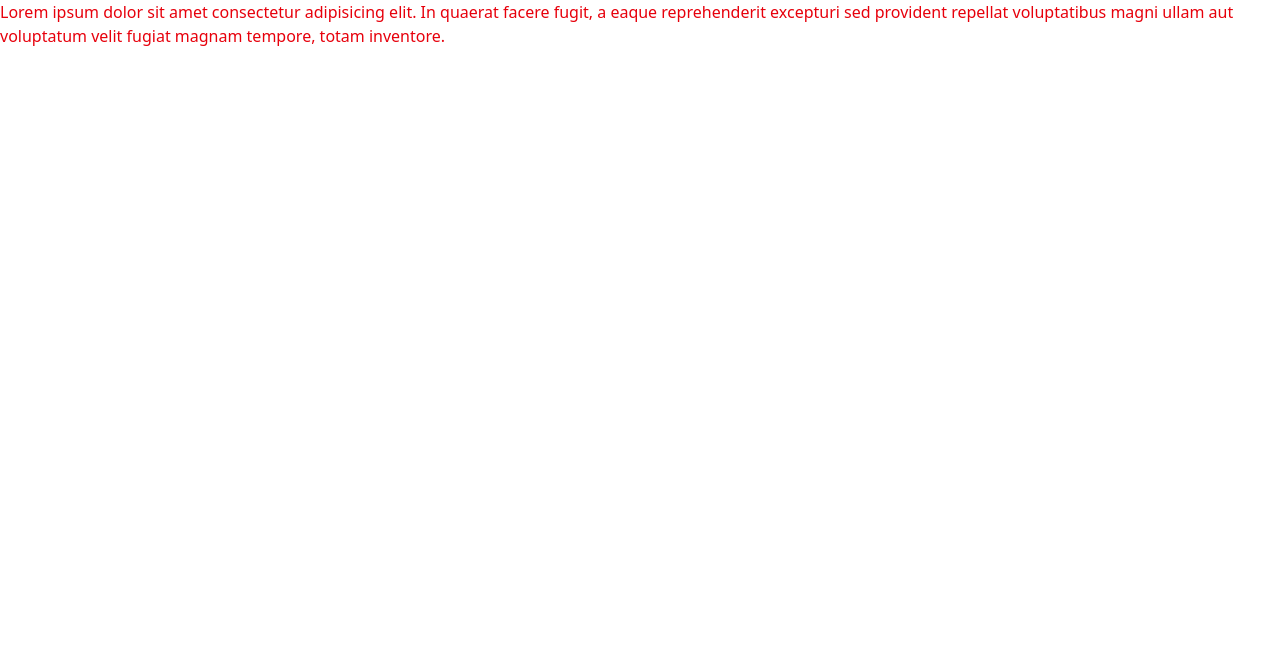
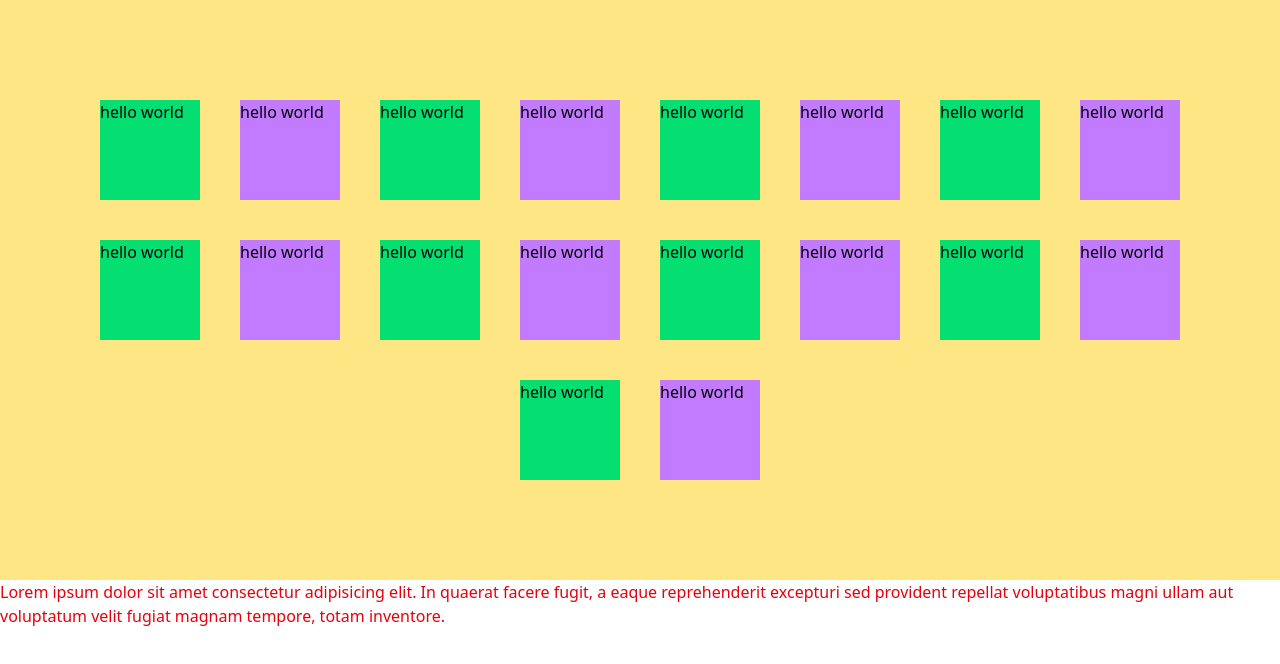
Before and after one commit to shalini210/prince-tailwindcss, a website: page index.html in a window 1280 px wide. Drawn offline with Linux system fonts and the light colour scheme.

Commit message:
fgjhfghj

```diff
--- a/index.html
+++ b/index.html
@@ -7,6 +7,65 @@
     <link rel="stylesheet" href="output.css">
 </head>
 <body>
-    <div class="text-red-600">Lorem ipsum dolor sit amet consectetur adipisicing elit. In quaerat facere fugit, a eaque reprehenderit excepturi sed provident repellat voluptatibus magni ullam aut voluptatum velit fugiat magnam tempore, totam inventore.</div>
+    <div class="flex flex-wrap gap-10 justify-center p-25 items-center
+     bg-amber-200">
+        <div class="bg-green-400 h-25 w-25">
+
+hello world     </div>
+<div class="bg-purple-400 h-25 w-25">
+
+hello world     </div>
+<div class="bg-green-400 h-25 w-25">
+
+hello world     </div>
+<div class="bg-purple-400 h-25 w-25">
+
+hello world     </div>
+    <div class="bg-green-400 h-25 w-25">
+
+hello world     </div>
+<div class="bg-purple-400 h-25 w-25">
+
+hello world     </div>
+<div class="bg-green-400 h-25 w-25">
+
+hello world     </div>
+<div class="bg-purple-400 h-25 w-25">
+
+hello world     </div>
+<div class="bg-green-400 h-25 w-25">
+
+hello world     </div>
+<div class="bg-purple-400 h-25 w-25">
+
+hello world     </div>
+    <div class="bg-green-400 h-25 w-25">
+
+hello world     </div>
+<div class="bg-purple-400 h-25 w-25">
+
+hello world     </div>
+<div class="bg-green-400 h-25 w-25">
+
+hello world     </div>
+<div class="bg-purple-400 h-25 w-25">
+
+hello world     </div>
+<div class="bg-green-400 h-25 w-25">
+
+hello world     </div>
+<div class="bg-purple-400 h-25 w-25">
+
+hello world     </div>
+    <div class="bg-green-400 h-25 w-25">
+
+hello world     </div>
+<div class="bg-purple-400 h-25 w-25">
+
+hello world     </div>
+</div>
+    <div class="text-red-600">
+        Lorem ipsum dolor sit amet consectetur adipisicing elit.
+         In quaerat facere fugit, a eaque reprehenderit excepturi sed provident repellat voluptatibus magni ullam aut voluptatum velit fugiat magnam tempore, totam inventore.</div>
 </body>
 </html>
```
Also changed, not shown: output.css.
